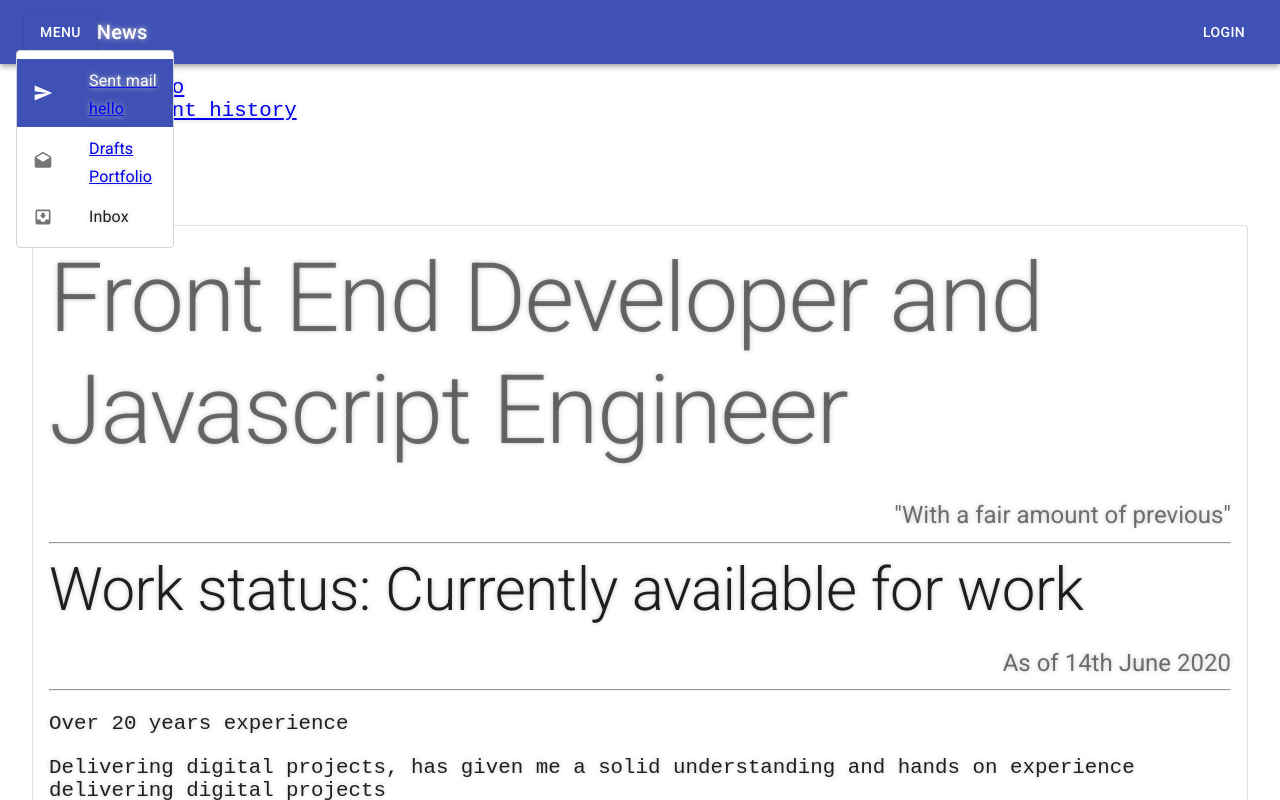
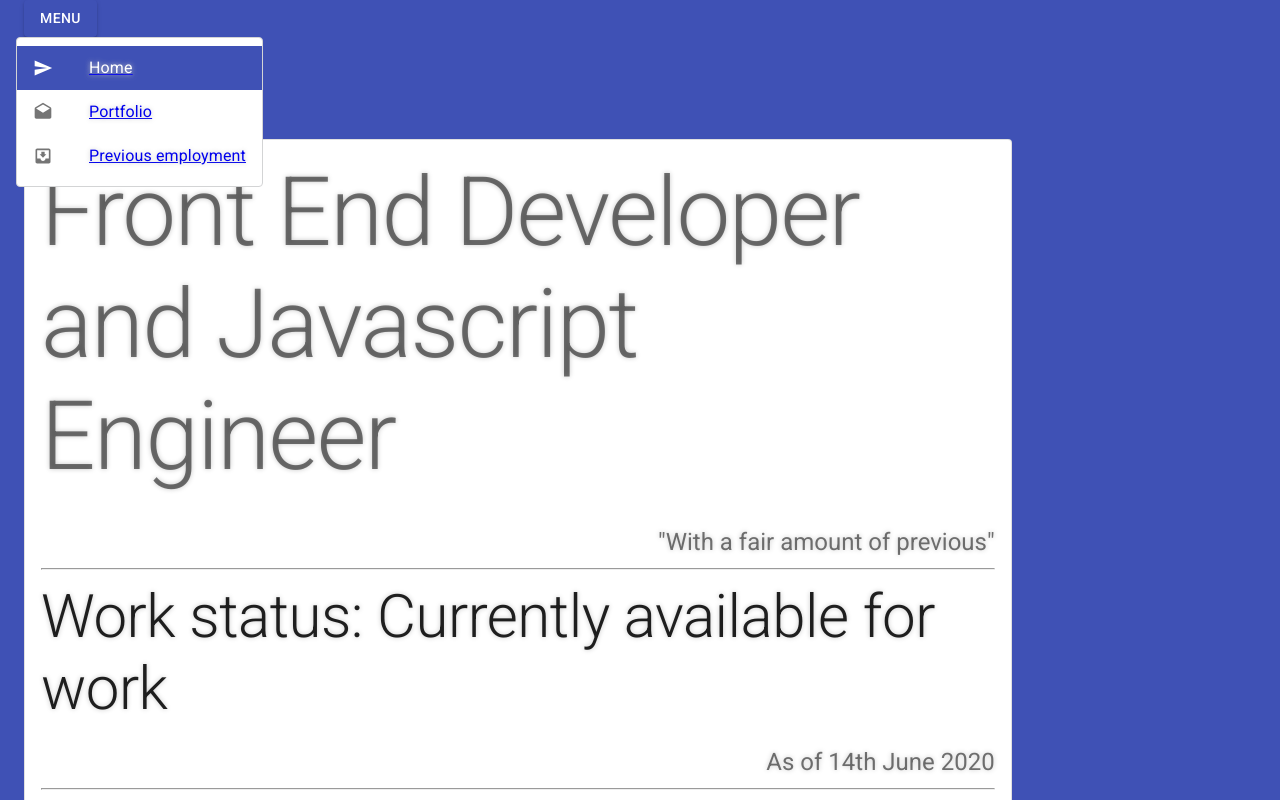
Before and after one commit to 789ni812/my-portfolio, a React (Create React App) app: page / in a window 1280 px wide. Both pictures are taken after a click on the button "MENU". Shown: the top 800 px of the page. Built offline with nearby package versions, Linux system fonts and the light colour scheme.

Commit message:
Fixing Typography issues and main naivagation

```diff
--- a/src/App.js
+++ b/src/App.js
@@ -156,32 +156,42 @@
                         <ListItemIcon>
                           <SendIcon fontSize="small" />
                         </ListItemIcon>
-                        {/* //FIXME Links do not work for header menu */}
-                        <Link to="/">  <ListItemText primary="Sent mail" />
-                     hello   </Link>
+                        <Link to="/">  <ListItemText primary="Home" />
+                        </Link>
                       </StyledMenuItem>
 
                       <StyledMenuItem>
-
                         <ListItemIcon>
                           <DraftsIcon fontSize="small" />
                         </ListItemIcon>
-                        <Link to="/portfolio">  <ListItemText primary="Drafts" />Portfolio
+                        <Link to="/portfolio">  <ListItemText primary="Portfolio" />
                         </Link>
-                        {/* FIXME >>>> THIS WAS LAST PLACE _ WOrking on Router Link issue*/}
                       </StyledMenuItem>
 
                       <StyledMenuItem>
                         <ListItemIcon>
                           <InboxIcon fontSize="small" />
                         </ListItemIcon>
-                        <ListItemText primary="Inbox" />
+                        <Link to="/employmentHistory">  <ListItemText primary="Previous employment" />
+
+                        </Link>
                       </StyledMenuItem>
                     </StyledMenu>
+                    <Switch>
+                      <Route path="/portfolio">
+                        <Portfolio />
+                      </Route>
+                      <Route path="/employmentHistory">
+                        <EmploymentHistory />
+                      </Route>
+                      <Route path="/">
+                        <Home />
+                      </Route>
+                    </Switch>
                   </Router>
                 </div>
-                <Typography variant="h6" className={classes.title}>
-                  News
+                <Typography variant="h6" className={classes.title} align="center">
+                  StuartBradford.com
               </Typography>
                 <Button color="inherit">Login</Button>
               </Toolbar>
@@ -192,34 +202,39 @@
 
 
 
-          <Router>
-            <div>
-              <nav>
-                <ul>
-                  <li>
-                    <Link to="/">Home</Link>
-                  </li>
-                  <li>
-                    <Link to="/portfolio">Portfolio</Link>
-                  </li>
-                  <li>
-                    <Link to="/employmentHistory">Employment history</Link>
-                  </li>
-                </ul>
-              </nav>
-              <Switch>
-                <Route path="/portfolio">
-                  <Portfolio />
-                </Route>
-                <Route path="/employmentHistory">
-                  <EmploymentHistory />
-                </Route>
-                <Route path="/">
-                  <Home />
-                </Route>
-              </Switch>
-            </div>
-          </Router>
+
+          {
+            //     <Router>
+            // <div>
+            // <nav>
+            //   <ul>
+            //     <li>
+            //       <Link to="/">Home</Link>
+            //     </li>
+            //     <li>
+            //       <Link to="/portfolio">Portfolio</Link>
+            //     </li>
+            //     <li>
+            //       <Link to="/employmentHistory">Employment history</Link>
+            //     </li>
+            //   </ul>
+            // </nav>
+
+            // <Switch>
+            //   <Route path="/portfolio">
+            //     <Portfolio />
+            //   </Route>
+            //   <Route path="/employmentHistory">
+            //     <EmploymentHistory />
+            //   </Route>
+            //   <Route path="/">
+            //     <Home />
+            //   </Route>
+            // </Switch>
+            // </div>
+            // </Router>
+          }
+
         </Grid>
         <Grid item xs={12} sm={10}><Footer /></Grid>
       </Grid>
--- a/src/mockup/Portfolio.js
+++ b/src/mockup/Portfolio.js
@@ -60,7 +60,33 @@
                         <li className="devicons devicons-reactjs">React</li>
                     </ul>
 
-                    {/* //TODO Get screenshot of Scr1pt0.com site for portfolio */}
+                    {/* //TODO Get screenshot of ProdPom.com site for portfolio */}
+
+                </CardContent>
+            </Card >
+
+            < Card >
+                <CardContent>
+                    <Typography variant="h5" color="textSecondary" component="h3">
+                        stuartbradford.com
+                    </Typography>
+
+
+                    <p>This Site! A basic site to help showcase some of my JavaScript examples. </p>
+
+                    <p>Built with:</p>
+
+                    <ul>
+                        <li className="devicons devicons-nodejs">Node</li>
+                        <li className="devicons devicons-javascript">JavaScript</li>
+                        <li className="devicons devicons-mongo">Mongo</li>
+                        <li className="devicons devicons-html5">HTML 5</li>
+                        <li className="devicons devicons-css3">CSS3</li>
+                        <li className="devicons devicons-git">Git</li>
+                        <li className="devicons devicons-reactjs">React</li>
+                    </ul>
+
+                    {/* //TODO Get screenshot of stuartbradford.com site for portfolio */}
 
                 </CardContent>
             </Card >
--- a/src/mockup/careerHistory.js
+++ b/src/mockup/careerHistory.js
@@ -61,7 +61,7 @@
                     <Typography className={classes.heading}>Role: {post.role}</Typography>
                     <Typography className={classes.secondaryHeading}><Moment format="MMMM YYYY">{post.startDateUS}</Moment> to <Moment format="MMMM YYYY">{post.endDateUS}</Moment></Typography>
 
-
+                    {/* //LASTEDIT >> Fixing layout and typography warnings and navigationlinks*/}
                 </ExpansionPanelSummary>
                 <ExpansionPanelDetails>
                     <Typography>
```
